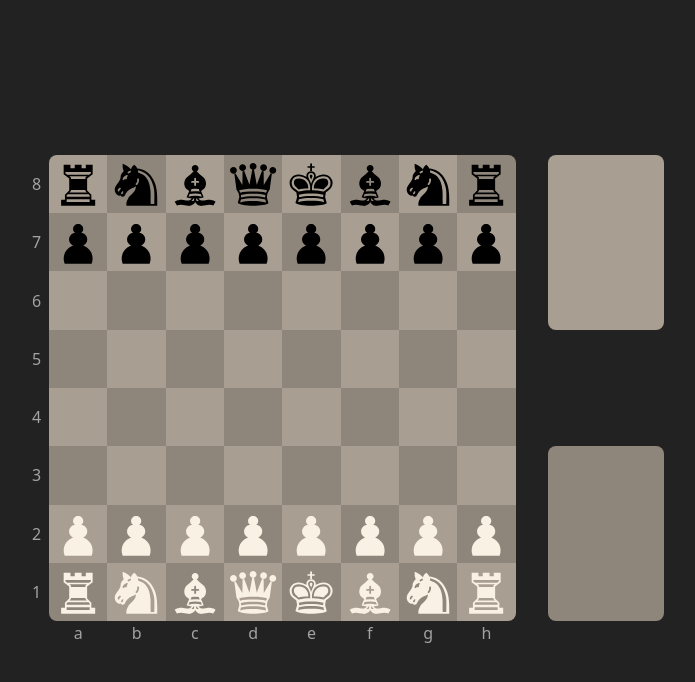
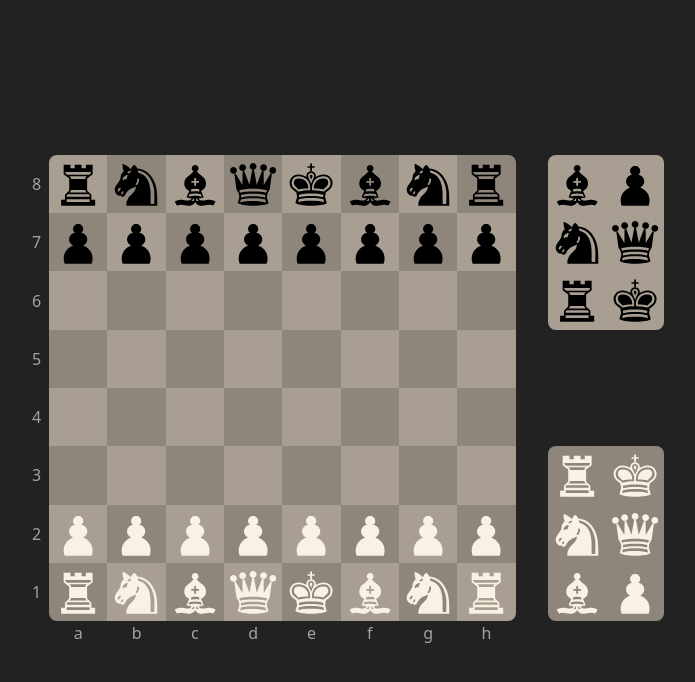
Before and after one commit to unibo-dslab-projects/ASW25-MicheleMonti-woodpecker, a React (Vite) app in the folder client/: page / in a window 1280 px wide. Shown: the top 682 px of the page, without its empty margins (296-991 px from the left). Built offline with nearby package versions, Linux system fonts and the light colour scheme.

Commit message:
side board fixed

```diff
--- a/client/src/Components/Board.tsx
+++ b/client/src/Components/Board.tsx
@@ -59,6 +59,16 @@ export default function Board() {
                             <Square key={cell} name={cell} color={getCellColor(cell)} onClick={() => onSelectedCell(cell)} isSelected={selectedCell == cell} />
                         )}
                     </div>
+                    <div className="white-side-subgrid rounded-lg overflow-hidden">
+                        {WHITE_SIDE_CELLS.map(cell =>
+                            <Square key={cell} name={cell} color={"black"} onClick={() => onSelectedCell(cell)} isSelected={selectedCell == cell} />
+                        )}
+                    </div>
+                    <div className="black-side-subgrid rounded-lg overflow-hidden">
+                        {BLACK_SIDE_CELLS.map(cell =>
+                            <Square key={cell} name={cell} color={"white"} onClick={() => onSelectedCell(cell)} isSelected={selectedCell == cell} />
+                        )}
+                    </div>
                     <div className="contents">
                         {[...board].map(([cell, piece]) =>
                             <Piece key={getPieceKey(piece)} piece={piece} cell={cell} />
@@ -74,16 +84,6 @@ export default function Board() {
                             )}
                         </div>
                     </div>
-                    <div className="white-side-subgrid rounded-lg overflow-hidden">
-                        {WHITE_SIDE_CELLS.map(cell =>
-                            <Square key={cell} name={cell} color={"black"} onClick={() => onSelectedCell(cell)} isSelected={selectedCell == cell} />
-                        )}
-                    </div>
-                    <div className="black-side-subgrid rounded-lg overflow-hidden">
-                        {BLACK_SIDE_CELLS.map(cell =>
-                            <Square key={cell} name={cell} color={"white"} onClick={() => onSelectedCell(cell)} isSelected={selectedCell == cell} />
-                        )}
-                    </div>
                 </div>
             </div>
         </div>
```
